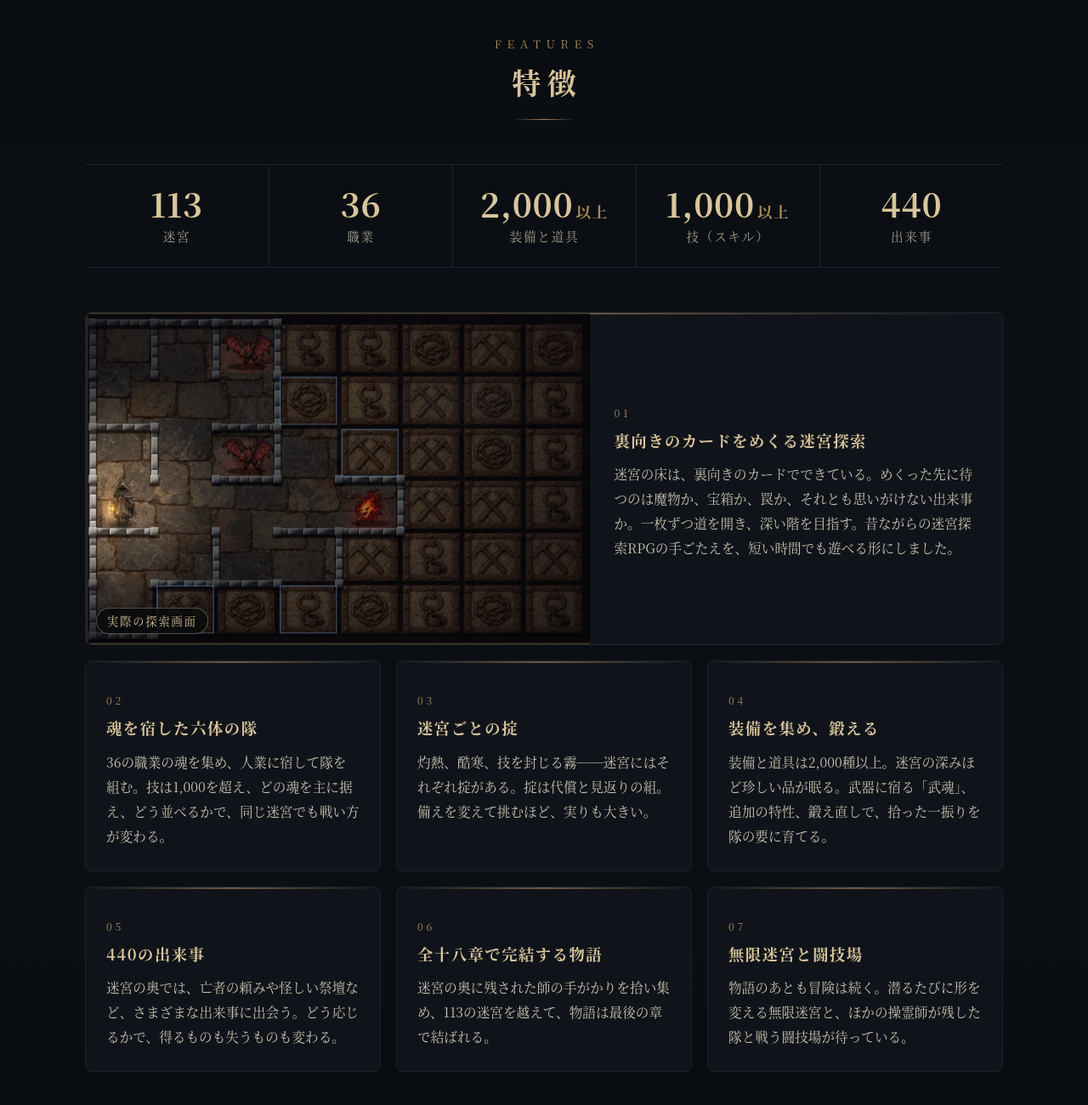
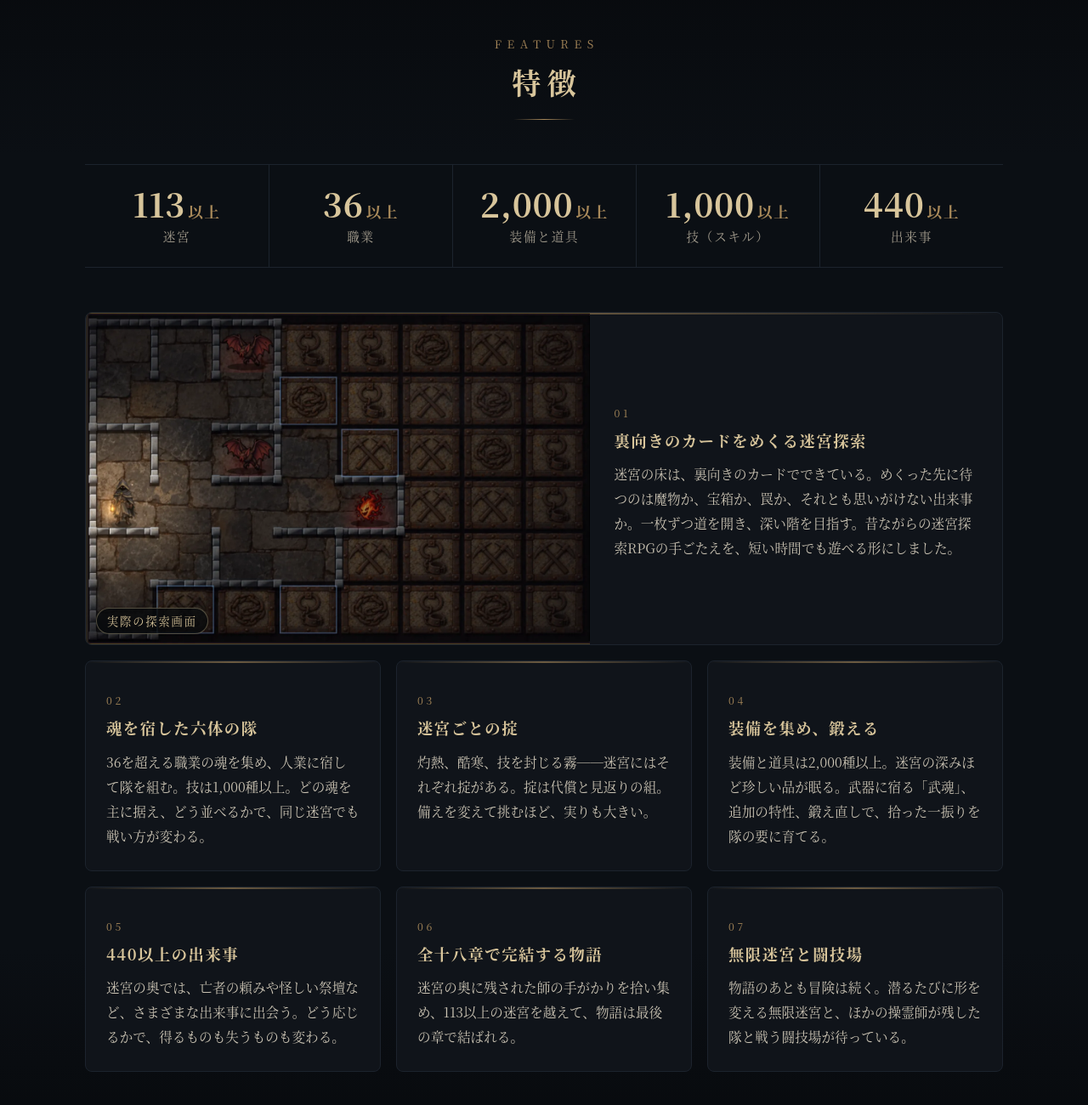
Before and after one commit to KotaroTao/deadsea-games, a plain HTML site: page soulking/index.html in a window 1280 px wide. Shown: the part 2256-3556 px from the top of the page at 85% size. Drawn offline with Linux system fonts and the light colour scheme.

Commit message:
作品ページ: 特徴の数にすべて「以上」を付ける
- 数の帯の迷宮113・職業36・出来事440にも「以上」を付ける
- 特徴の文: 「36を超える職業の魂を集め」「技は1,000種以上」「440以上の出来事」「113以上の迷宮を越えて」

Co-Authored-By: Claude Opus 5.5 <noreply@anthropic.com>
Claude-Session: https://claude.ai/code/session_018NMhYKe4J1onuCg1APPEZN

```diff
--- a/soulking/index.html
+++ b/soulking/index.html
@@ -86,11 +86,11 @@
     <div class="wrap">
       <div class="heading reveal"><span class="en">Features</span><h2 id="features-title">特徴</h2></div>
       <ul class="stats reveal" aria-label="数で見る">
-        <li><strong>113</strong><span>迷宮</span></li>
-        <li><strong>36</strong><span>職業</span></li>
+        <li><strong>113<small>以上</small></strong><span>迷宮</span></li>
+        <li><strong>36<small>以上</small></strong><span>職業</span></li>
         <li><strong>2,000<small>以上</small></strong><span>装備と道具</span></li>
         <li><strong>1,000<small>以上</small></strong><span>技（スキル）</span></li>
-        <li><strong>440</strong><span>出来事</span></li>
+        <li><strong>440<small>以上</small></strong><span>出来事</span></li>
       </ul>
       <ul class="features">
         <li class="feature wide reveal">
@@ -104,7 +104,7 @@
         <li class="feature reveal">
           <span class="num">02</span>
           <h3>魂を宿した六体の隊</h3>
-          <p>36の職業の魂を集め、人業に宿して隊を組む。技は1,000を超え、どの魂を主に据え、どう並べるかで、同じ迷宮でも戦い方が変わる。</p>
+          <p>36を超える職業の魂を集め、人業に宿して隊を組む。技は1,000種以上。どの魂を主に据え、どう並べるかで、同じ迷宮でも戦い方が変わる。</p>
         </li>
         <li class="feature reveal">
           <span class="num">03</span>
@@ -118,13 +118,13 @@
         </li>
         <li class="feature reveal">
           <span class="num">05</span>
-          <h3>440の出来事</h3>
+          <h3>440以上の出来事</h3>
           <p>迷宮の奥では、亡者の頼みや怪しい祭壇など、さまざまな出来事に出会う。どう応じるかで、得るものも失うものも変わる。</p>
         </li>
         <li class="feature reveal">
           <span class="num">06</span>
           <h3>全十八章で完結する物語</h3>
-          <p>迷宮の奥に残された師の手がかりを拾い集め、113の迷宮を越えて、物語は最後の章で結ばれる。</p>
+          <p>迷宮の奥に残された師の手がかりを拾い集め、113以上の迷宮を越えて、物語は最後の章で結ばれる。</p>
         </li>
         <li class="feature reveal">
           <span class="num">07</span>
```
